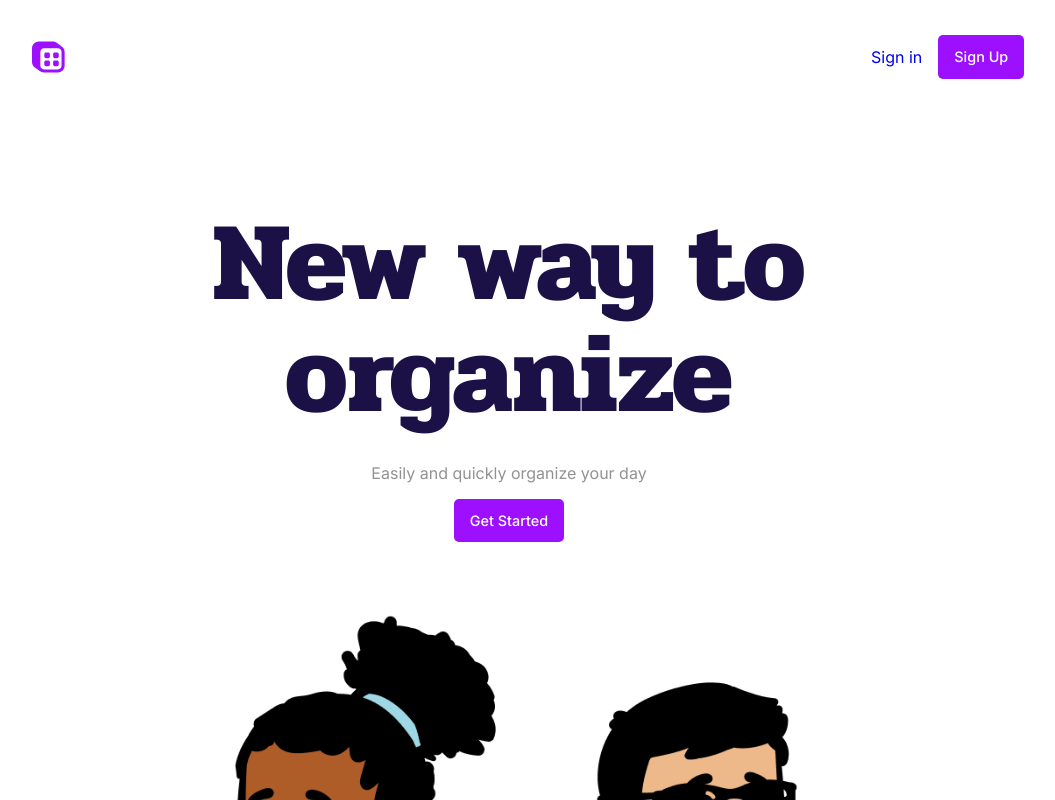
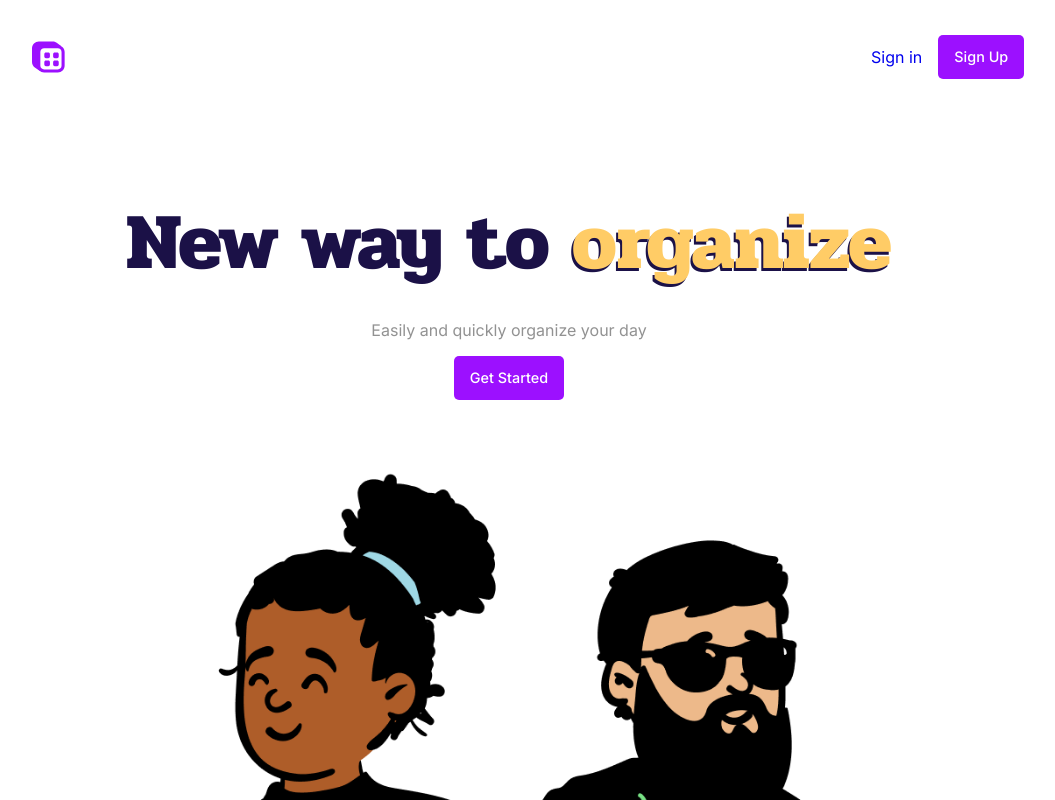
Before and after one commit to Gabriel-Silverio-96/web-taskyup, a Next.js app: page / in a window 1280 px wide. Shown: the top 800 px of the page, without its empty margins (131-1186 px from the left). Built offline with nearby package versions, Linux system fonts and the light colour scheme.

Commit message:
style(home): title main

```diff
--- a/pages/index.tsx
+++ b/pages/index.tsx
@@ -45,7 +45,10 @@ const Home: NextPage = () => {
 
       <main>
         <section className={style.call_to_action_container}>
-          <h1>New way to organize</h1>
+          <h1 className={style.title_main}>
+            New way to <span className={style.title_emphasis}>organize</span>
+          </h1>
+
           <p>Easily and quickly organize your day</p>
           <a
             target="_blank"
--- a/styles/Home.module.css
+++ b/styles/Home.module.css
@@ -8,13 +8,26 @@
     text-align: center;
 }
 
-.call_to_action_container h1 {
+.title_main {
     color: var(--color-title);
     text-align: center;
-    font-size: 7rem;
-    font-weight: 700;
-    line-height: 7rem;
-    margin-bottom: 2rem;
+    font-size: 5rem;
+    margin-bottom: 0;
+}
+
+.title_emphasis {
+    color: var(--color-secondary);
+    text-shadow: -0.125rem 0.1875rem var(--color-title);
+    margin: 0;
+    transition: .1s;
+}
+
+.title_emphasis:hover {
+    text-shadow: -0.250rem 0.375rem var(--color-primary);
+}
+
+.call_to_action_container h1 {
+    font-size: 5rem;
 }
 
 @media(max-width: 700px) {
@@ -22,20 +35,6 @@
         font-size: 2rem;
         line-height: inherit;
     }
-}
-
-.call_to_action_container h1 span {
-    background:
-    linear-gradient(
-            to right,
-            rgb(156, 16, 255) 20%,
-            rgb(255, 49, 16) 40%,
-            rgb(255, 49, 16) 60%,
-            rgb(156, 16, 255) 80%);
-    background-size: 200% auto;
-    animation: shine 3s linear infinite;
-    -webkit-background-clip: text;
-    -webkit-text-fill-color: transparent;
 }
 
 @keyframes shine {
@@ -62,7 +61,6 @@
     flex-wrap: wrap;
     gap: 1rem;
 }
-
 
 .card {
     padding: 3rem;
--- a/styles/design.tokens.css
+++ b/styles/design.tokens.css
@@ -1,5 +1,6 @@
 :root {
     --color-primary: #9C10FF;
+    --color-secondary: #FFCC66;
     --color-title: #1B1147;
     --color-white: #ffffff;
 }
```
